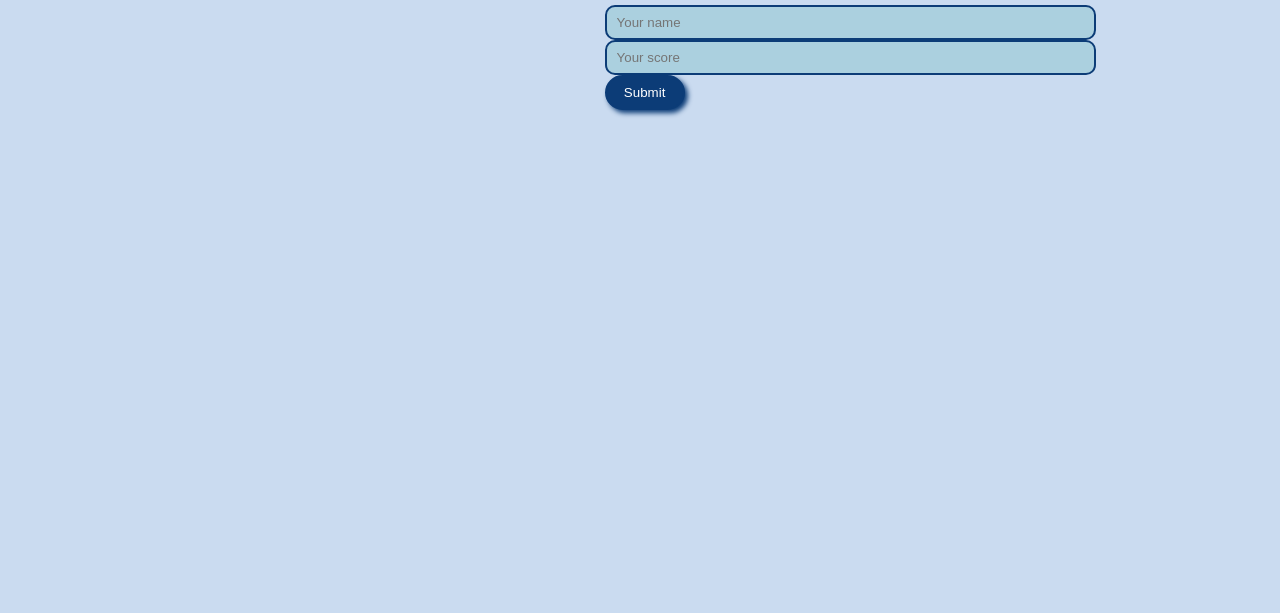
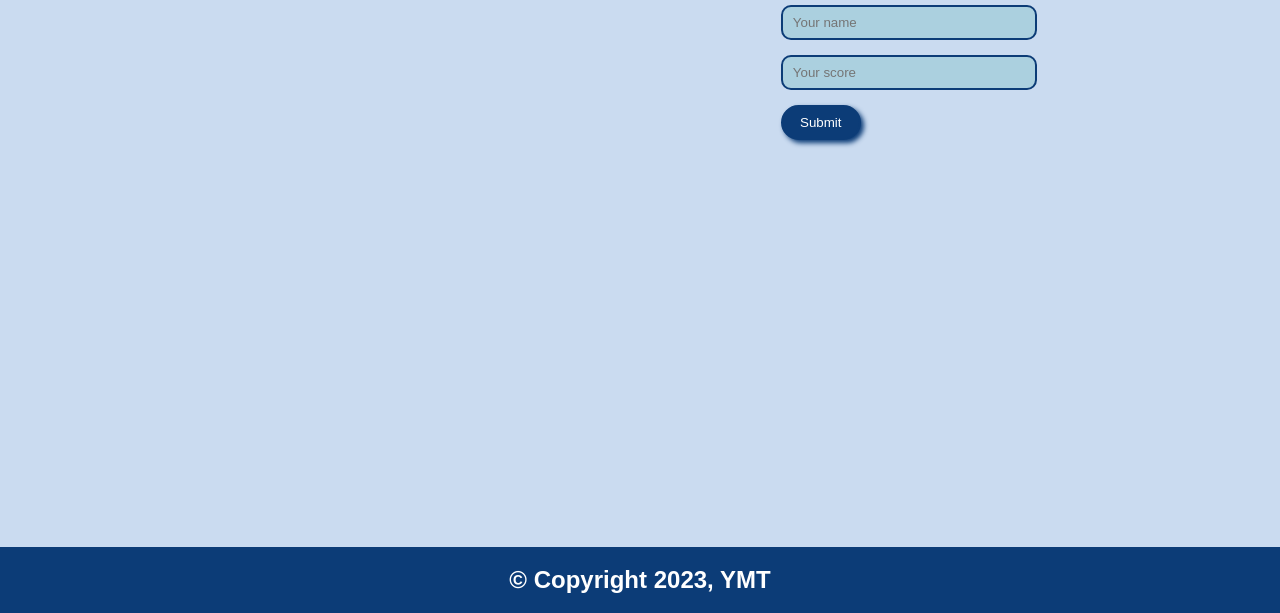
Before and after one commit to mryeminthu/Leaderboard, a website built with webpack: page src/index.html in a window 1280 px wide. Shown: the part 187-800 px from the top of the page. Built offline with nearby package versions, Linux system fonts and the light colour scheme; no server answers.

Commit message:
Add style

```diff
--- a/src/index.html
+++ b/src/index.html
@@ -29,6 +29,7 @@
       </section>
     </div>
   </main>
+  <footer>&copy; Copyright 2023, YMT</footer>
   <script src="./index.js"></script>
 </body>
 </html>
--- a/src/index.js
+++ b/src/index.js
@@ -17,6 +17,9 @@ function refreshScores(scoresArray) {
   scoresArray.forEach((scoreObj) => {
     const scoreElement = document.createElement('p');
     scoreElement.textContent = `${scoreObj.user}: ${scoreObj.score}`;
+    scoreElement.style.padding = '10px';
+    scoreElement.style.fontSize = '0.9em';
+    scoreElement.style.borderRadius = '0.5em';
     scoresContainer.appendChild(scoreElement);
   });
 }
@@ -40,8 +43,6 @@ submitForm.addEventListener('submit', async (event) => {
 
   errorMsg.style.display = 'none';
   scoresContainer.style.display = 'block';
-
-  // Do not automatically refresh after submitting
 });
 
 refreshButton.addEventListener('click', async () => {
--- a/src/style.css
+++ b/src/style.css
@@ -56,11 +56,19 @@ button {
   box-shadow: 3px 3px 5px #0c3c77;
 }
 
+button:hover {
+  cursor: pointer;
+  color: #0c3c77;
+  background-color: #fff;
+}
+
 .scores-container {
   width: 100%;
   border: 2px solid #0c3c77;
   border-collapse: collapse;
   display: none;
+  padding: 15px;
+  border-radius: 0.5em;
 }
 
 .scores-container p:nth-child(odd) {
@@ -71,9 +79,33 @@ button {
   background-color: #718de7;
 }
 
+.sect_two {
+  width: 25%;
+}
+
+.add_score {
+  display: flex;
+  flex-direction: column;
+  row-gap: 15px;
+}
+
 .error-msg {
   color: red;
   display: none;
   text-align: center;
   margin-top: 10px;
 }
+
+footer {
+  position: fixed;
+  left: 0;
+  bottom: 0;
+  width: 100%;
+  text-align: center;
+  background-color: #0c3c77;
+  color: #fff;
+  font-size: 1.5em;
+  font-weight: 600;
+  padding: 0.8em 0 0.8em;
+  justify-content: center;
+}
```
Also changed, not shown: dist/index.html, dist/main.js.
